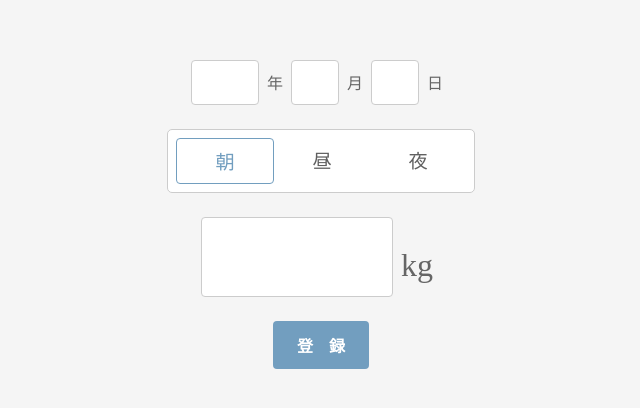
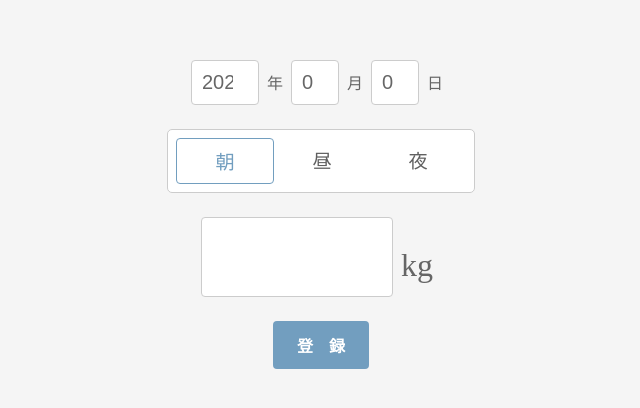
Before and after one commit to rhiraiwa/simple-tracker, a React (Create React App) app in the folder client/: page /#/WeightInput in a window 1280 px wide. Shown: the part 198-606 px from the top of the page, without its empty margins (319-959 px from the left). Built offline with nearby package versions, Linux system fonts and the light colour scheme.

Commit message:
[update] 初期値取得機能実装

```diff
--- a/client/src/components/pages/WeightInput/index.jsx
+++ b/client/src/components/pages/WeightInput/index.jsx
@@ -1,24 +1,32 @@
-import { useState } from "react";
-import { useNavigate } from "react-router-dom";
-import FlexDiv from "../../atoms/FlexDiv";
+import { useEffect, useState } from "react";
 import './index.scss';
 
 const WeightInput = () => {
-
-  const navigate = useNavigate();
 
   const [year, setYear] = useState('');
   const [month, setMonth] = useState('');
   const [date, setDate] = useState('');
 
-  const [activeTab, setActiveTab] = useState(0);
-  const tabItems = [
-    { title: '朝', content: <div></div> },
-    { title: '昼', content: <div></div> },
-    { title: '夜', content: <div></div> }
-  ];
+  const [selectedRadio, setSelectedRadio] = useState(0);
+  const radioButtons = ['朝', '昼', '夜'];
 
   const [weight, setWeight] = useState('');
+
+  useEffect(() => {
+    const today = new Date();
+    const yyyy = today.getFullYear();
+    const mm = ('0'+(today.getMonth()+1)).slice(-2);
+    const dd = ('0'+(today.getDate())).slice(-2);
+    const time = today.getHours()
+
+    if (time < 11) setSelectedRadio(0);
+    else if (time < 18) setSelectedRadio(1);
+    else if (time < 25) setSelectedRadio(2);
+
+    setYear(yyyy);
+    setMonth(mm);
+    setDate(dd);
+  }, []);
 
   const handleYear = (e) => {
     const value = e.target.value.replace('.', '');
@@ -42,8 +50,8 @@ const WeightInput = () => {
     setDate(value);
   }
 
-  const handleTabClick = (index) => {
-    setActiveTab(index);
+  const handleRadioClick = (index) => {
+    setSelectedRadio(index);
   };
 
   const handleWeight = (e) => {
@@ -55,7 +63,7 @@ const WeightInput = () => {
   }
 
   const submitWeight = async () => {
-    const response = await fetch('http://localhost:5000/input', {
+    await fetch('http://localhost:5000/input', {
       credentials:'include',
       mode: "cors",
       method: "POST",
@@ -66,14 +74,12 @@ const WeightInput = () => {
         year: year,
         month: month,
         date: date,
-        time: activeTab,
+        time: selectedRadio,
         weight: weight
       })
     });
 
-    const json = await response.json();
-
-    navigate('/WeightInquiry');
+    alert('登録しました');
   }
 
   return (
@@ -100,13 +106,13 @@ const WeightInput = () => {
       </div>
       <div className='form__input'>
         <div className='form__radio'>
-          {tabItems.map((item, index) => (
+          {radioButtons.map((item, index) => (
             <div
               key={index}
-              className={`form__radio-button ${index === activeTab ? 'active' : ''}`}
-              onClick={() => handleTabClick(index)}
+              className={`form__radio-button ${index === selectedRadio ? 'active' : ''}`}
+              onClick={() => handleRadioClick(index)}
             >
-              {item.title}
+              {item}
             </div>
           ))}
         </div>
```
